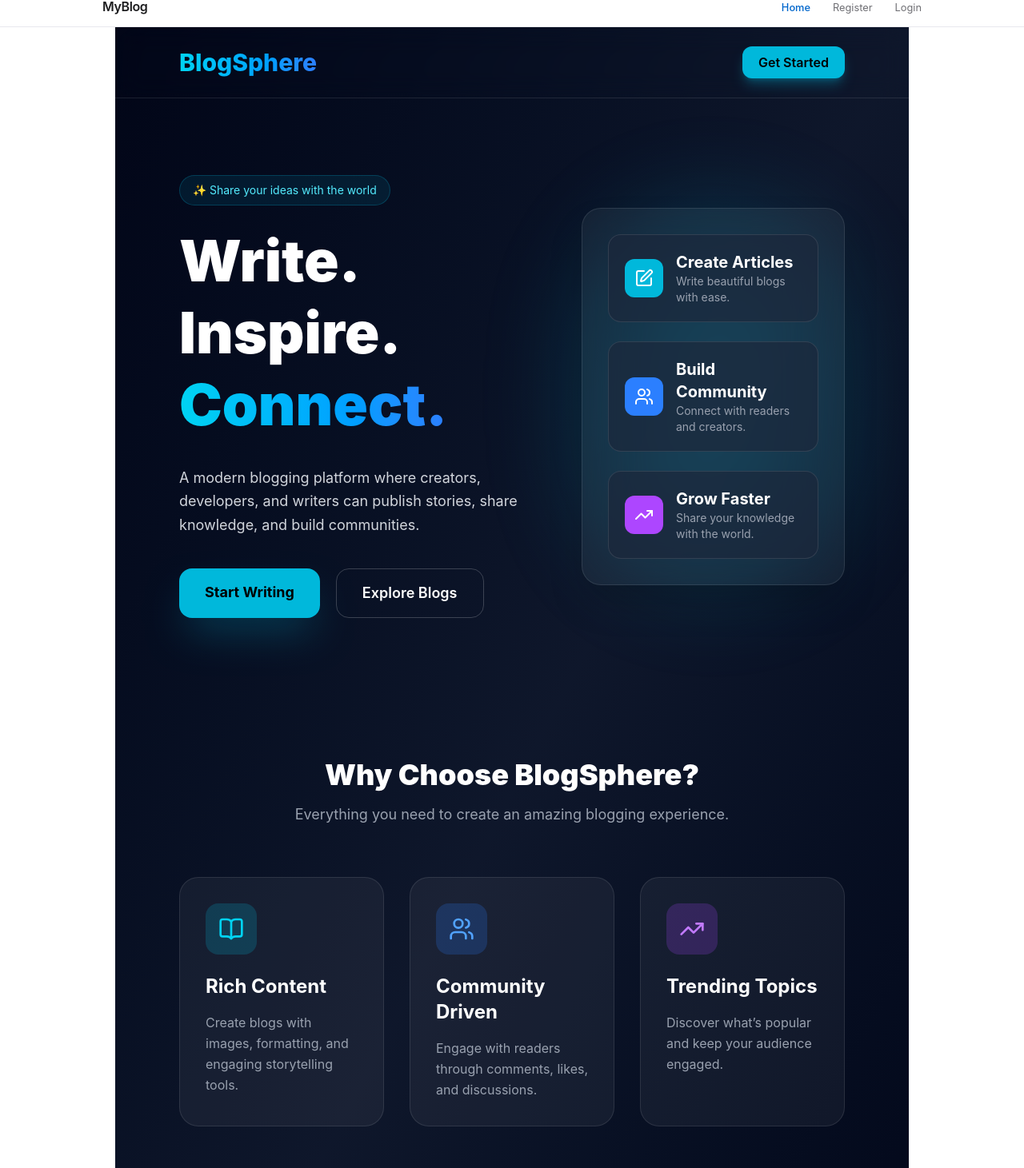
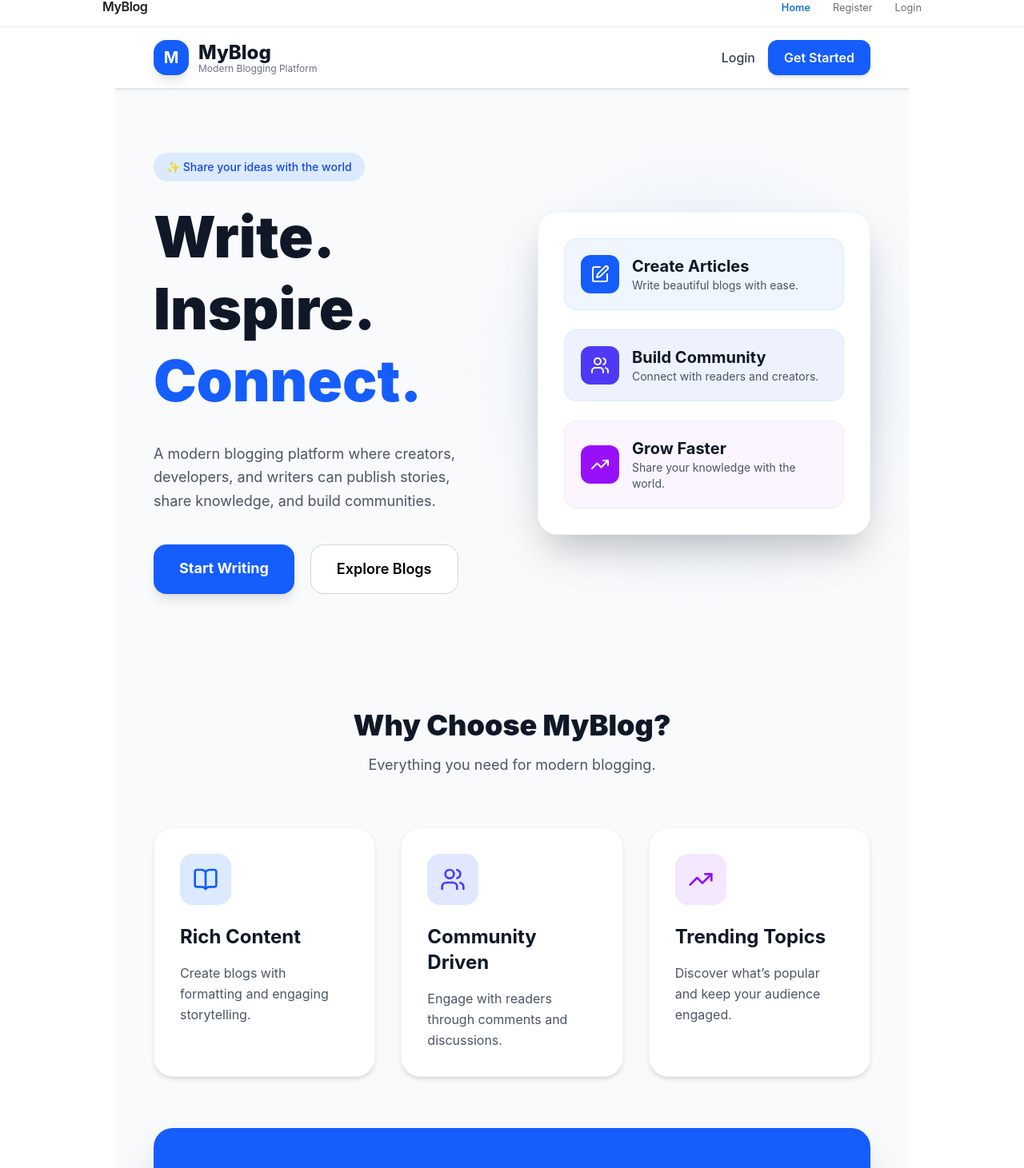
Before and after one commit to ananya-pagidimarri/Blog-App, a React app in the folder frontend/: page / in a window 1280 px wide. Shown: the part 18-1479 px from the top of the page at 80% size. Built offline with nearby package versions, Linux system fonts and the light colour scheme; the HTML template or start-up script is replaced by a standard one.

Commit message:
modified ho epage

```diff
--- a/frontend/src/components/Home.jsx
+++ b/frontend/src/components/Home.jsx
@@ -1,203 +1,322 @@
 import { Link } from "react-router-dom";
-import { PenSquare, Users, BookOpen, TrendingUp } from "lucide-react";
+import {
+  PenSquare,
+  Users,
+  BookOpen,
+  TrendingUp,
+} from "lucide-react";
 
 function Home() {
+
   return (
-    <div className="min-h-screen bg-linear-to-br from-slate-950 via-slate-900 to-slate-950 text-white overflow-hidden">
 
-      {/* Navbar */}
-      <nav className="flex items-center justify-between px-8 md:px-20 py-6 border-b border-white/10 backdrop-blur-lg">
-        <h1 className="text-3xl font-extrabold bg-linear-to-r from-cyan-400 to-blue-500 bg-clip-text text-transparent">
-          BlogSphere
-        </h1>
+    <div className="min-h-screen bg-gray-50 overflow-hidden">
 
-        <div className="flex gap-4">
+      {/* ================= NAVBAR ================= */}
 
-          <Link
-            to="/register"
-            className="px-5 py-2 rounded-xl bg-cyan-500 hover:bg-cyan-400 text-black font-semibold transition-all duration-300 shadow-lg shadow-cyan-500/30"
-          >
-            Get Started
-          </Link>
+      <nav className="sticky top-0 z-50 bg-white/90 backdrop-blur-lg border-b border-gray-200 shadow-sm">
+
+        <div className="max-w-7xl mx-auto px-6 md:px-12 py-4 flex items-center justify-between">
+
+          {/* LOGO */}
+          <div className="flex items-center gap-3">
+
+            <div className="w-11 h-11 rounded-2xl bg-blue-600 flex items-center justify-center text-white font-bold text-xl shadow-lg">
+              M
+            </div>
+
+            <div>
+
+              <h1 className="text-2xl font-extrabold text-gray-900">
+                MyBlog
+              </h1>
+
+              <p className="text-xs text-gray-500 -mt-1">
+                Modern Blogging Platform
+              </p>
+
+            </div>
+
+          </div>
+
+          {/* BUTTONS */}
+          <div className="flex items-center gap-4">
+
+            <Link
+              to="/login"
+              className="text-gray-700 hover:text-blue-600 font-medium transition"
+            >
+              Login
+            </Link>
+
+            <Link
+              to="/register"
+              className="px-5 py-2.5 rounded-xl bg-blue-600 hover:bg-blue-700 text-white font-semibold shadow-md transition"
+            >
+              Get Started
+            </Link>
+
+          </div>
+
         </div>
+
       </nav>
 
-      {/* Hero Section */}
-      <section className="relative px-6 md:px-20 py-24 flex flex-col lg:flex-row items-center justify-between gap-16">
+      {/* ================= HERO ================= */}
 
-        {/* Left Content */}
-        <div className="max-w-2xl z-10">
-          <p className="inline-block px-4 py-2 rounded-full bg-cyan-500/10 border border-cyan-400/20 text-cyan-300 text-sm mb-6">
+      <section className="max-w-7xl mx-auto px-6 md:px-12 py-20 grid lg:grid-cols-2 gap-16 items-center">
+
+        {/* LEFT */}
+        <div>
+
+          <div className="inline-block px-4 py-2 rounded-full bg-blue-100 text-blue-700 font-medium text-sm mb-6">
             ✨ Share your ideas with the world
-          </p>
+          </div>
 
-          <h1 className="text-5xl md:text-7xl font-black leading-tight">
-            Write. <br />
-            Inspire. <br />
-            <span className="bg-linear-to-r from-cyan-400 to-blue-500 bg-clip-text text-transparent">
+          <h1 className="text-5xl md:text-7xl font-black leading-tight text-gray-900">
+
+            Write.
+            <br />
+
+            Inspire.
+            <br />
+
+            <span className="text-blue-600">
               Connect.
             </span>
+
           </h1>
 
-          <p className="mt-8 text-lg text-gray-300 leading-relaxed">
-            A modern blogging platform where creators, developers, and writers
-            can publish stories, share knowledge, and build communities.
+          <p className="mt-8 text-lg text-gray-600 leading-relaxed max-w-xl">
+
+            A modern blogging platform where creators,
+            developers, and writers can publish stories,
+            share knowledge, and build communities.
+
           </p>
 
           <div className="flex flex-wrap gap-5 mt-10">
+
             <Link
               to="/register"
-              className="px-8 py-4 rounded-2xl bg-cyan-500 hover:bg-cyan-400 text-black font-bold text-lg transition-all duration-300 shadow-2xl shadow-cyan-500/30 hover:scale-105"
+              className="px-8 py-4 rounded-2xl bg-blue-600 hover:bg-blue-700 text-white font-bold text-lg shadow-lg transition hover:scale-105"
             >
               Start Writing
             </Link>
 
             <Link
               to="/blogs"
-              className="px-8 py-4 rounded-2xl border border-white/20 hover:bg-white/10 font-semibold text-lg transition-all duration-300"
+              className="px-8 py-4 rounded-2xl border border-gray-300 hover:border-blue-500 hover:text-blue-600 bg-white font-semibold text-lg transition"
             >
               Explore Blogs
             </Link>
+
           </div>
+
         </div>
 
-        {/* Right Card */}
-        <div className="relative w-full max-w-lg">
-          <div className="absolute inset-0 bg-cyan-500 blur-3xl opacity-20 rounded-full"></div>
+        {/* RIGHT SIDE */}
+        <div className="relative">
 
-          <div className="relative bg-white/5 border border-white/10 backdrop-blur-2xl rounded-3xl p-8 shadow-2xl">
+          <div className="absolute inset-0 bg-blue-200 blur-3xl opacity-40 rounded-full"></div>
+
+          <div className="relative bg-white rounded-3xl p-8 shadow-2xl border border-gray-100">
+
             <div className="space-y-6">
 
-              <div className="bg-slate-800/70 rounded-2xl p-5 border border-white/10">
+              {/* CARD 1 */}
+              <div className="bg-blue-50 rounded-2xl p-5 border border-blue-100 hover:shadow-md transition">
+
                 <div className="flex items-center gap-4">
-                  <div className="bg-cyan-500 p-3 rounded-xl">
+
+                  <div className="bg-blue-600 p-3 rounded-xl text-white">
                     <PenSquare size={24} />
                   </div>
 
                   <div>
-                    <h3 className="font-bold text-xl">Create Articles</h3>
-                    <p className="text-gray-400 text-sm">
+
+                    <h3 className="font-bold text-xl text-gray-900">
+                      Create Articles
+                    </h3>
+
+                    <p className="text-gray-600 text-sm">
                       Write beautiful blogs with ease.
                     </p>
+
                   </div>
+
                 </div>
+
               </div>
 
-              <div className="bg-slate-800/70 rounded-2xl p-5 border border-white/10">
+              {/* CARD 2 */}
+              <div className="bg-indigo-50 rounded-2xl p-5 border border-indigo-100 hover:shadow-md transition">
+
                 <div className="flex items-center gap-4">
-                  <div className="bg-blue-500 p-3 rounded-xl">
+
+                  <div className="bg-indigo-600 p-3 rounded-xl text-white">
                     <Users size={24} />
                   </div>
 
                   <div>
-                    <h3 className="font-bold text-xl">Build Community</h3>
-                    <p className="text-gray-400 text-sm">
+
+                    <h3 className="font-bold text-xl text-gray-900">
+                      Build Community
+                    </h3>
+
+                    <p className="text-gray-600 text-sm">
                       Connect with readers and creators.
                     </p>
+
                   </div>
+
                 </div>
+
               </div>
 
-              <div className="bg-slate-800/70 rounded-2xl p-5 border border-white/10">
+              {/* CARD 3 */}
+              <div className="bg-purple-50 rounded-2xl p-5 border border-purple-100 hover:shadow-md transition">
+
                 <div className="flex items-center gap-4">
-                  <div className="bg-purple-500 p-3 rounded-xl">
+
+                  <div className="bg-purple-600 p-3 rounded-xl text-white">
                     <TrendingUp size={24} />
                   </div>
 
                   <div>
-                    <h3 className="font-bold text-xl">Grow Faster</h3>
-                    <p className="text-gray-400 text-sm">
+
+                    <h3 className="font-bold text-xl text-gray-900">
+                      Grow Faster
+                    </h3>
+
+                    <p className="text-gray-600 text-sm">
                       Share your knowledge with the world.
                     </p>
+
                   </div>
+
                 </div>
+
               </div>
 
             </div>
+
           </div>
+
         </div>
+
       </section>
 
-      {/* Features */}
-      <section className="px-6 md:px-20 py-20">
+      {/* ================= FEATURES ================= */}
+
+      <section className="max-w-7xl mx-auto px-6 md:px-12 py-16">
+
         <div className="text-center mb-16">
-          <h2 className="text-4xl font-black mb-4">
-            Why Choose BlogSphere?
+
+          <h2 className="text-4xl font-black text-gray-900 mb-4">
+            Why Choose MyBlog?
           </h2>
 
-          <p className="text-gray-400 text-lg">
-            Everything you need to create an amazing blogging experience.
+          <p className="text-gray-600 text-lg">
+            Everything you need for modern blogging.
           </p>
+
         </div>
 
         <div className="grid md:grid-cols-3 gap-8">
 
-          <div className="bg-white/5 border border-white/10 rounded-3xl p-8 hover:scale-105 transition-all duration-300 hover:border-cyan-400/40">
-            <div className="bg-cyan-500/20 w-fit p-4 rounded-2xl mb-6">
-              <BookOpen className="text-cyan-400" size={32} />
+          {/* FEATURE 1 */}
+          <div className="bg-white rounded-3xl p-8 shadow-md border border-gray-100 hover:shadow-xl transition">
+
+            <div className="bg-blue-100 w-fit p-4 rounded-2xl mb-6">
+              <BookOpen
+                className="text-blue-600"
+                size={32}
+              />
             </div>
 
-            <h3 className="text-2xl font-bold mb-4">
+            <h3 className="text-2xl font-bold mb-4 text-gray-900">
               Rich Content
             </h3>
 
-            <p className="text-gray-400 leading-relaxed">
-              Create blogs with images, formatting, and engaging storytelling
-              tools.
+            <p className="text-gray-600 leading-relaxed">
+              Create blogs with formatting and engaging storytelling.
             </p>
+
           </div>
 
-          <div className="bg-white/5 border border-white/10 rounded-3xl p-8 hover:scale-105 transition-all duration-300 hover:border-blue-400/40">
-            <div className="bg-blue-500/20 w-fit p-4 rounded-2xl mb-6">
-              <Users className="text-blue-400" size={32} />
+          {/* FEATURE 2 */}
+          <div className="bg-white rounded-3xl p-8 shadow-md border border-gray-100 hover:shadow-xl transition">
+
+            <div className="bg-indigo-100 w-fit p-4 rounded-2xl mb-6">
+              <Users
+                className="text-indigo-600"
+                size={32}
+              />
             </div>
 
-            <h3 className="text-2xl font-bold mb-4">
+            <h3 className="text-2xl font-bold mb-4 text-gray-900">
               Community Driven
             </h3>
 
-            <p className="text-gray-400 leading-relaxed">
-              Engage with readers through comments, likes, and discussions.
+            <p className="text-gray-600 leading-relaxed">
+              Engage with readers through comments and discussions.
             </p>
+
           </div>
 
-          <div className="bg-white/5 border border-white/10 rounded-3xl p-8 hover:scale-105 transition-all duration-300 hover:border-purple-400/40">
-            <div className="bg-purple-500/20 w-fit p-4 rounded-2xl mb-6">
-              <TrendingUp className="text-purple-400" size={32} />
+          {/* FEATURE 3 */}
+          <div className="bg-white rounded-3xl p-8 shadow-md border border-gray-100 hover:shadow-xl transition">
+
+            <div className="bg-purple-100 w-fit p-4 rounded-2xl mb-6">
+              <TrendingUp
+                className="text-purple-600"
+                size={32}
+              />
             </div>
 
-            <h3 className="text-2xl font-bold mb-4">
+            <h3 className="text-2xl font-bold mb-4 text-gray-900">
               Trending Topics
             </h3>
 
-            <p className="text-gray-400 leading-relaxed">
+            <p className="text-gray-600 leading-relaxed">
               Discover what’s popular and keep your audience engaged.
             </p>
+
           </div>
 
         </div>
+
       </section>
 
-      {/* CTA */}
-      <section className="px-6 md:px-20 pb-24">
-        <div className="bg-linear-to-r from-cyan-500 to-blue-600 rounded-3xl p-12 text-center shadow-2xl">
-          <h2 className="text-4xl md:text-5xl font-black mb-6 text-black">
+      {/* ================= CTA ================= */}
+
+      <section className="max-w-7xl mx-auto px-6 md:px-12 pb-24">
+
+        <div className="bg-blue-600 rounded-3xl p-12 text-center shadow-2xl">
+
+          <h2 className="text-4xl md:text-5xl font-black mb-6 text-white">
             Start Your Blogging Journey Today
           </h2>
 
-          <p className="text-black/80 text-lg max-w-2xl mx-auto mb-8">
-            Join thousands of creators sharing stories, ideas, and knowledge on
-            BlogSphere.
+          <p className="text-blue-100 text-lg max-w-2xl mx-auto mb-8">
+
+            Join creators sharing stories, ideas,
+            tutorials, and experiences with readers worldwide.
+
           </p>
 
           <Link
             to="/register"
-            className="inline-block px-10 py-4 bg-black text-white rounded-2xl font-bold text-lg hover:scale-105 transition-all duration-300"
+            className="inline-block px-10 py-4 bg-white text-blue-700 rounded-2xl font-bold text-lg hover:scale-105 transition"
           >
             Join Now
           </Link>
+
         </div>
+
       </section>
+
     </div>
   );
 }
```
